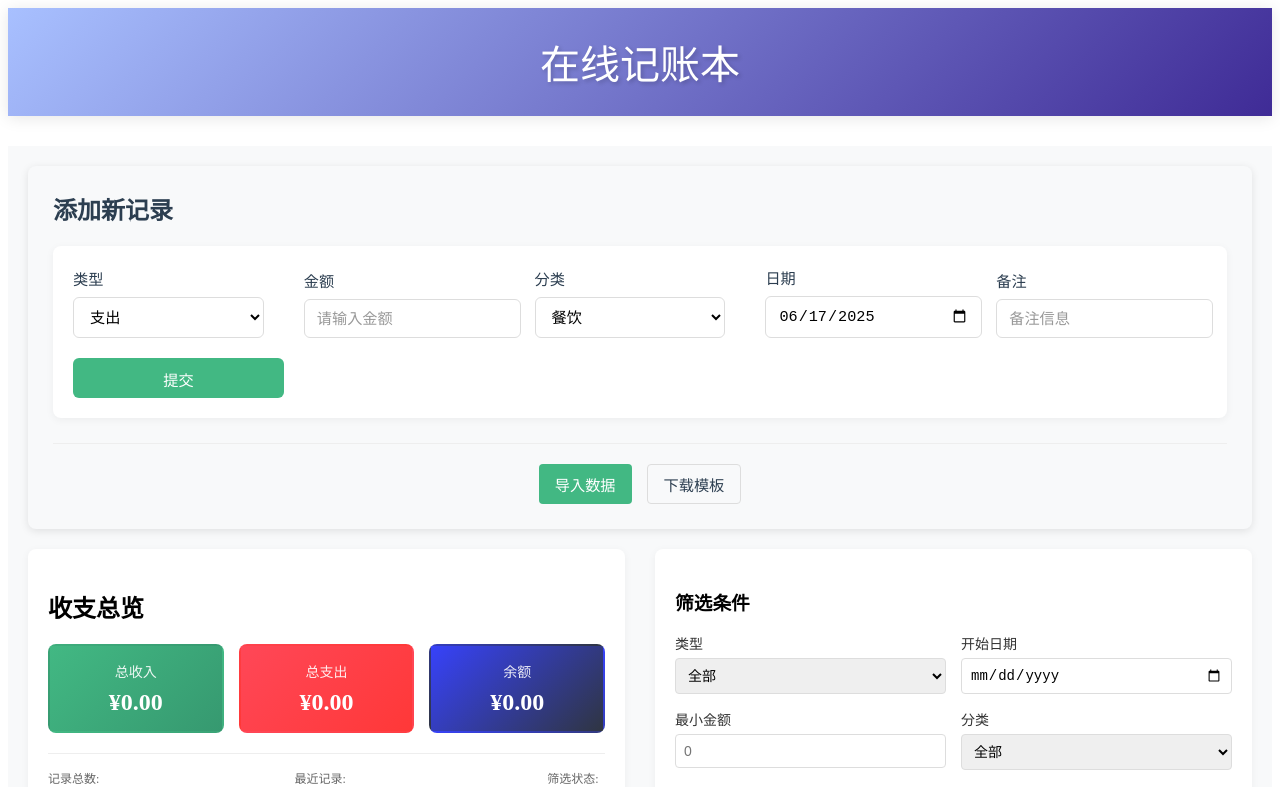
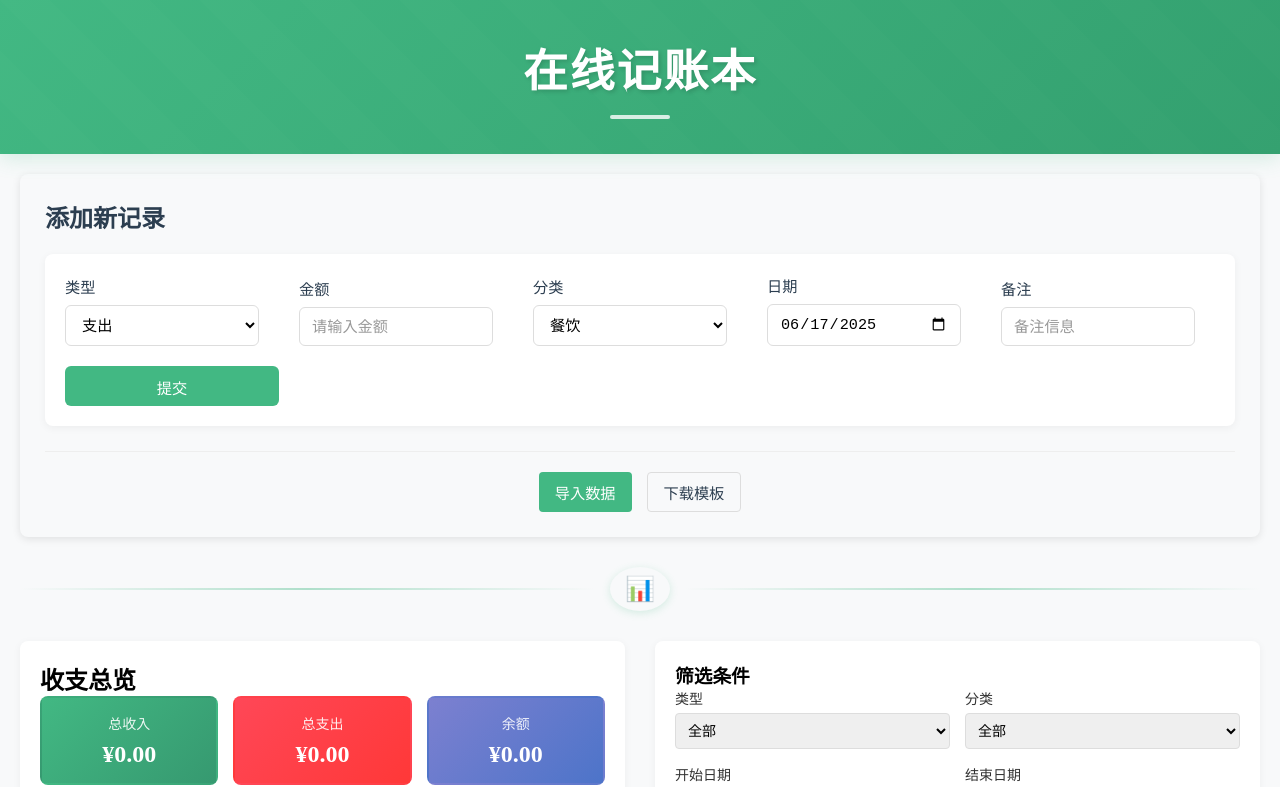
Before and after one commit to icter99/onlineAccount, a Vue app: page / in a window 1280 px wide. Shown: the top 787 px of the page. Built offline with nearby package versions, Linux system fonts and the light colour scheme.

Commit message:
布局美化

```diff
--- a/src/App.vue
+++ b/src/App.vue
@@ -1,9 +1,15 @@
 <template>
+  <div class="header-section">
     <header>
       <h1>在线记账本</h1>
     </header>
     <main>
       <AddRecordForm @record-added="handleRecordAdded" />
+      <div class="divider">
+        <div class="divider-line"></div>
+        <div class="divider-icon">📊</div>
+        <div class="divider-line"></div>
+      </div>
       <div class="flex-container">
         <div class="left-panel">
           <SummaryCard :filtered-records="filteredRecords" />
@@ -16,6 +22,7 @@
         </div>
       </div>
     </main>
+  </div>
 </template>
 
 <script setup>
@@ -67,6 +74,19 @@ onMounted(() => {
 </script>
 
 <style>
+/* 重置默认边距 */
+* {
+  margin: 0;
+  padding: 0;
+  box-sizing: border-box;
+}
+
+body {
+  margin: 0;
+  padding: 0;
+  background-color: #f8f9fa;
+}
+
 main {
   max-width: 1400px;
   margin: 0 auto;
@@ -97,19 +117,150 @@ form {
 }
 
 header {
-  background: linear-gradient(135deg, #a8c0ff 0%, #3f2b96 100%);
+  background: linear-gradient(135deg, #42b883, #33a06f);
   color: white;
   text-align: center;
-  padding: 25px 0;
-  margin-bottom: 30px;
-  box-shadow: 0 2px 15px rgba(0, 0, 0, 0.1);
+  padding: 35px 0;
+  margin: 0;
+  width: 100%;
+  box-shadow: 0 4px 20px rgba(66, 184, 131, 0.2);
+  position: relative;
+  overflow: hidden;
+}
+
+header::before {
+  content: '';
+  position: absolute;
+  top: 0;
+  left: 0;
+  right: 0;
+  bottom: 0;
+  background: linear-gradient(45deg,
+      rgba(255, 255, 255, 0.1) 25%,
+      transparent 25%,
+      transparent 50%,
+      rgba(255, 255, 255, 0.1) 50%,
+      rgba(255, 255, 255, 0.1) 75%,
+      transparent 75%,
+      transparent);
+  background-size: 100px 100px;
+  opacity: 0.1;
+  animation: moveBackground 20s linear infinite;
+}
+
+@keyframes moveBackground {
+  0% {
+    background-position: 0 0;
+  }
+
+  100% {
+    background-position: 100px 100px;
+  }
 }
 
 header h1 {
   margin: 0;
-  font-size: 2.5rem;
-  font-weight: 300;
-  text-shadow: 2px 2px 4px rgba(0, 0, 0, 0.2);
+  font-size: 2.8rem;
+  font-weight: 900;
+  font-family: "SimHei", "黑体", sans-serif;
+  text-shadow: 2px 2px 4px rgba(0, 0, 0, 0.15);
+  letter-spacing: 2px;
+  position: relative;
+}
+
+header h1::after {
+  content: '';
+  display: block;
+  width: 60px;
+  height: 4px;
+  background: rgba(255, 255, 255, 0.8);
+  margin: 15px auto 0;
+  border-radius: 2px;
+}
+
+/* 添加淡绿色背景区域 */
+.header-section {
+  background: linear-gradient(to bottom,
+      #42b883,
+      #e8f5e9 30%,
+      #f1f8e9 60%,
+      #f8f9fa);
+  padding-bottom: 40px;
+  margin-bottom: 0;
+  position: relative;
+}
+
+.header-section::before {
+  content: '';
+  position: absolute;
+  top: 0;
+  left: 0;
+  right: 0;
+  height: 200px;
+  background: linear-gradient(180deg,
+      rgba(255, 255, 255, 0.1) 0%,
+      rgba(255, 255, 255, 0) 100%);
+  pointer-events: none;
+}
+
+.divider {
+  display: flex;
+  align-items: center;
+  justify-content: center;
+  margin: 30px 0;
+  position: relative;
+}
+
+.divider-line {
+  flex: 1;
+  height: 2px;
+  background: linear-gradient(to right,
+      transparent,
+      rgba(66, 184, 131, 0.2),
+      rgba(66, 184, 131, 0.4),
+      rgba(66, 184, 131, 0.2),
+      transparent);
+}
+
+.divider-icon {
+  margin: 0 15px;
+  font-size: 24px;
+  color: #42b883;
+  background: #f8f9fa;
+  padding: 8px 15px;
+  border-radius: 50%;
+  box-shadow: 0 2px 8px rgba(66, 184, 131, 0.2);
+  transition: transform 0.3s ease;
+}
+
+.divider-icon:hover {
+  transform: scale(1.1);
+}
+
+/* 修改余额卡片背景色 */
+:deep(.balance-card) {
+  background: linear-gradient(135deg, #e3f2fd, #bbdefb) !important;
+  color: #1976d2 !important;
+}
+
+:deep(.balance-card .amount) {
+  color: #1976d2 !important;
+}
+
+@media (max-width: 768px) {
+  header {
+    padding: 25px 0;
+  }
+
+  header h1 {
+    font-size: 2rem;
+  }
+
+  header h1::after {
+    width: 40px;
+    height: 3px;
+    margin-top: 10px;
+  }
 }
 </style>
 
--- a/src/components/FilterPanel.vue
+++ b/src/components/FilterPanel.vue
@@ -11,19 +11,6 @@
                     <option value="支出">支出</option>
                 </select>
             </div>
-
-            <!-- 日期范围筛选 -->
-            <div class="filter-group">
-                <label>开始日期</label>
-                <input v-model="filters.startDate" type="date" @change="applyFilters">
-            </div>
-
-            <!-- 金额范围筛选 -->
-            <div class="filter-group">
-                <label>最小金额</label>
-                <input v-model.number="filters.minAmount" type="number" step="0.01" placeholder="0"
-                    @input="applyFilters">
-            </div>
             <!-- 分类筛选 -->
             <div class="filter-group">
                 <label>分类</label>
@@ -32,11 +19,24 @@
                     <option v-for="cat in categories" :key="cat" :value="cat">{{ cat }}</option>
                 </select>
             </div>
-
+            <!-- 日期范围筛选 -->
+            <div class="filter-group">
+                <label>开始日期</label>
+                <input v-model="filters.startDate" type="date" @change="applyFilters">
+            </div>
             <div class="filter-group">
                 <label>结束日期</label>
                 <input v-model="filters.endDate" type="date" @change="applyFilters">
             </div>
+            <!-- 金额范围筛选 -->
+            <div class="filter-group">
+                <label>最小金额</label>
+                <input v-model.number="filters.minAmount" type="number" step="0.01" placeholder="0"
+                    @input="applyFilters">
+            </div>
+
+
+
 
             <div class="filter-group">
                 <label>最大金额</label>
--- a/src/components/SummaryCard.vue
+++ b/src/components/SummaryCard.vue
@@ -118,7 +118,7 @@ const isFiltered = computed(() => {
 }
 
 .card.balance {
-    background: linear-gradient(135deg, #3742fa, #2f3542);
+    background: linear-gradient(135deg, #7c80d0, #4d74c9);
     color: white;
 }
 
```
Lines whose indentation alone changed are shown as unchanged.
